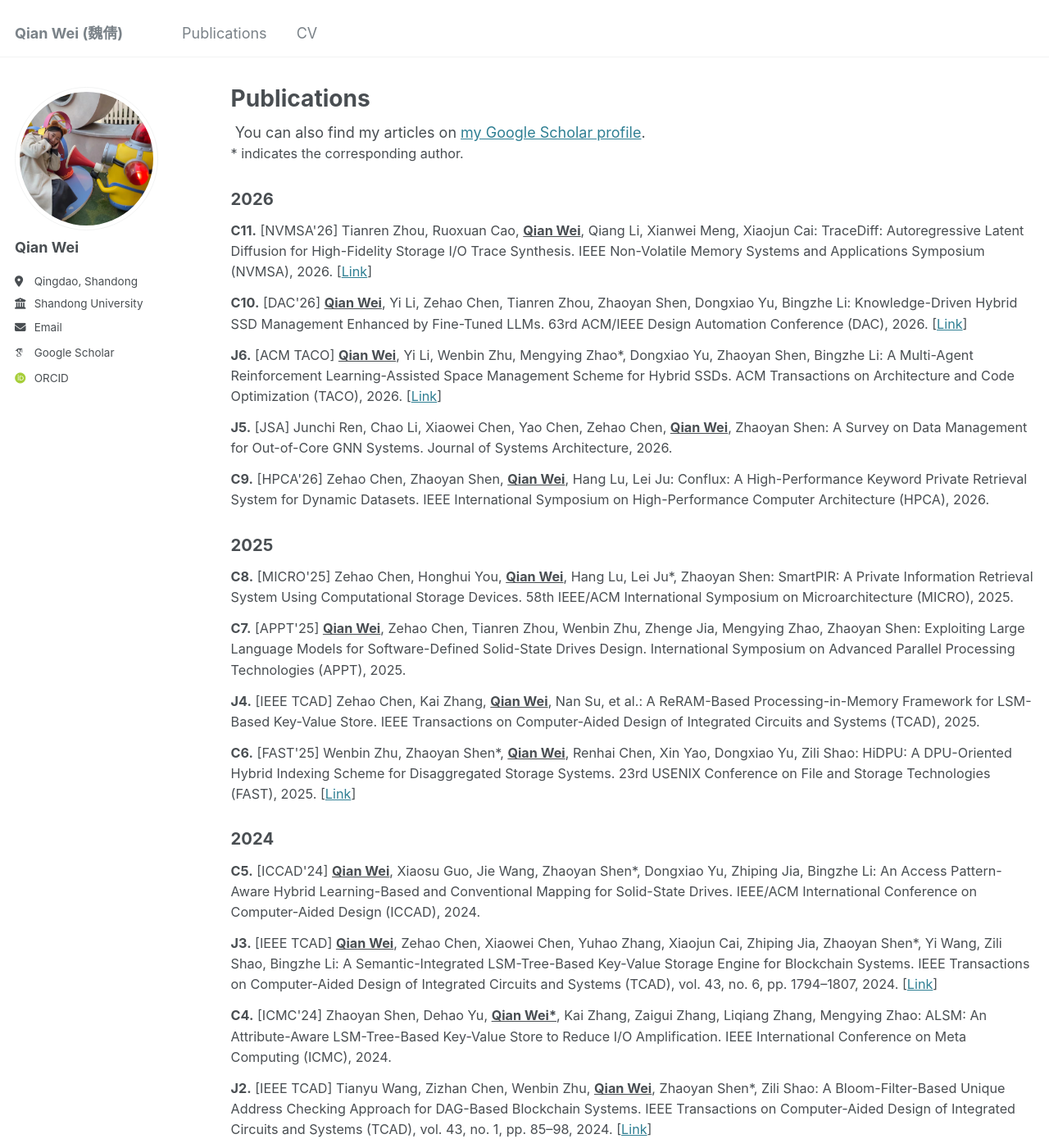
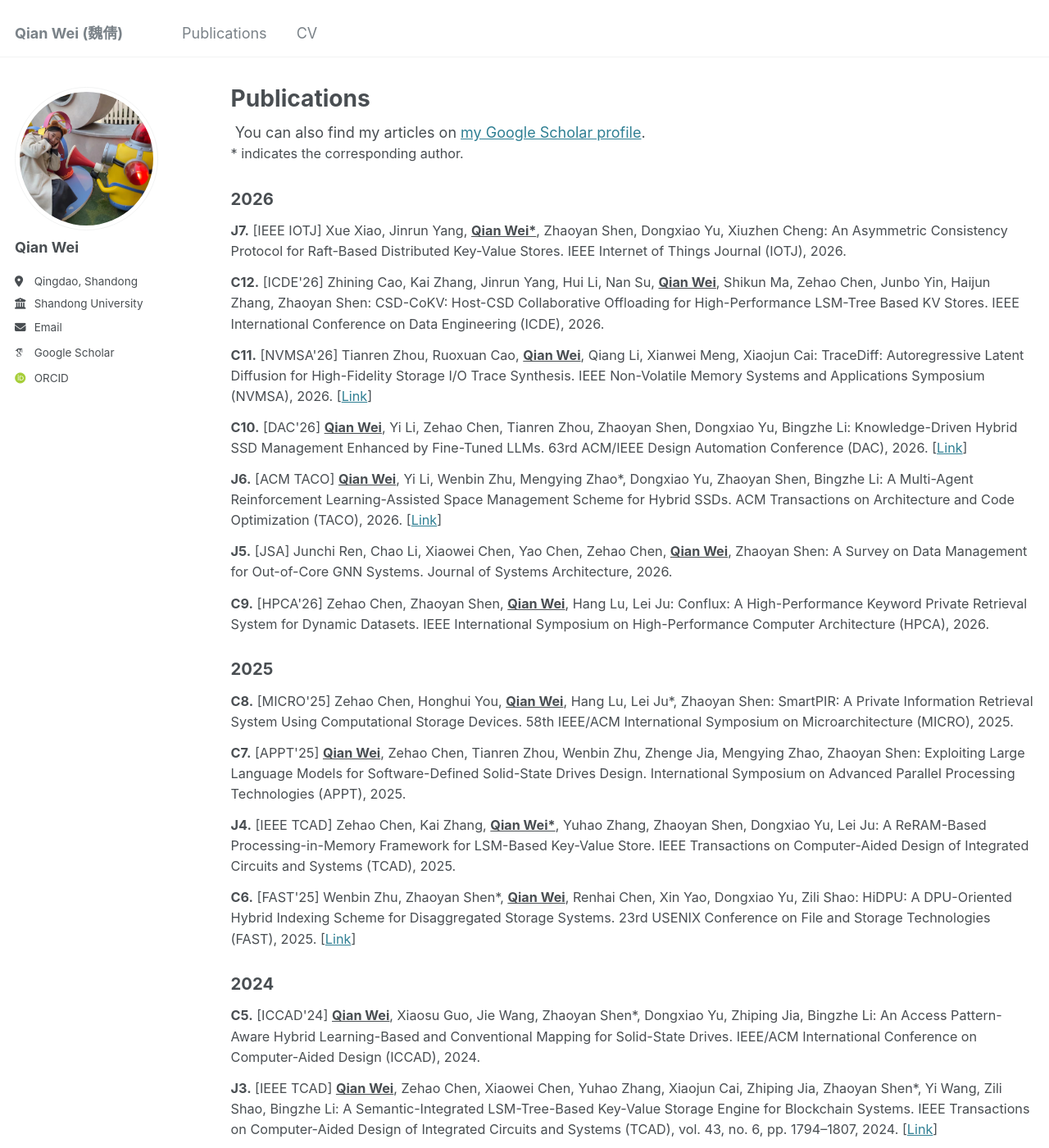
Before and after one commit to starry12/starry12.github.io, a Jekyll site: the page built from _pages/publications.html, in a window 1280 px wide and 1400 px high. Shown: the whole window at 82% size. Built offline with Jekyll 4.4.1, drawn with Linux system fonts in a browser that asks for light colours; some web fonts are replaced.

Commit message:
Update publications.html

```diff
--- a/_pages/publications.html
+++ b/_pages/publications.html
@@ -43,6 +43,20 @@
 </p>
 
 <h2>2026</h2>
+
+<p>
+<strong>J7.</strong> [IEEE IOTJ]
+Xue Xiao, Jinrun Yang, <span class="me">Qian Wei*</span>, Zhaoyan Shen, Dongxiao Yu, Xiuzhen Cheng:
+An Asymmetric Consistency Protocol for Raft-Based Distributed Key-Value Stores.
+IEEE Internet of Things Journal (IOTJ), 2026.
+</p>
+
+<p>
+<strong>C12.</strong> [ICDE'26]
+Zhining Cao, Kai Zhang, Jinrun Yang, Hui Li, Nan Su, <span class="me">Qian Wei</span>, Shikun Ma, Zehao Chen, Junbo Yin, Haijun Zhang, Zhaoyan Shen:
+CSD-CoKV: Host-CSD Collaborative Offloading for High-Performance LSM-Tree Based KV Stores.
+IEEE International Conference on Data Engineering (ICDE), 2026.
+</p>
 
 <p>
 <strong>C11.</strong> [NVMSA'26]
@@ -101,7 +115,7 @@
 
 <p>
 <strong>J4.</strong> [IEEE TCAD]
-Zehao Chen, Kai Zhang, <span class="me">Qian Wei</span>, Nan Su, et al.:
+Zehao Chen, Kai Zhang, <span class="me">Qian Wei*</span>, Yuhao Zhang, Zhaoyan Shen, Dongxiao Yu, Lei Ju:
 A ReRAM-Based Processing-in-Memory Framework for LSM-Based Key-Value Store.
 IEEE Transactions on Computer-Aided Design of Integrated Circuits and Systems (TCAD), 2025.
 </p>
```
